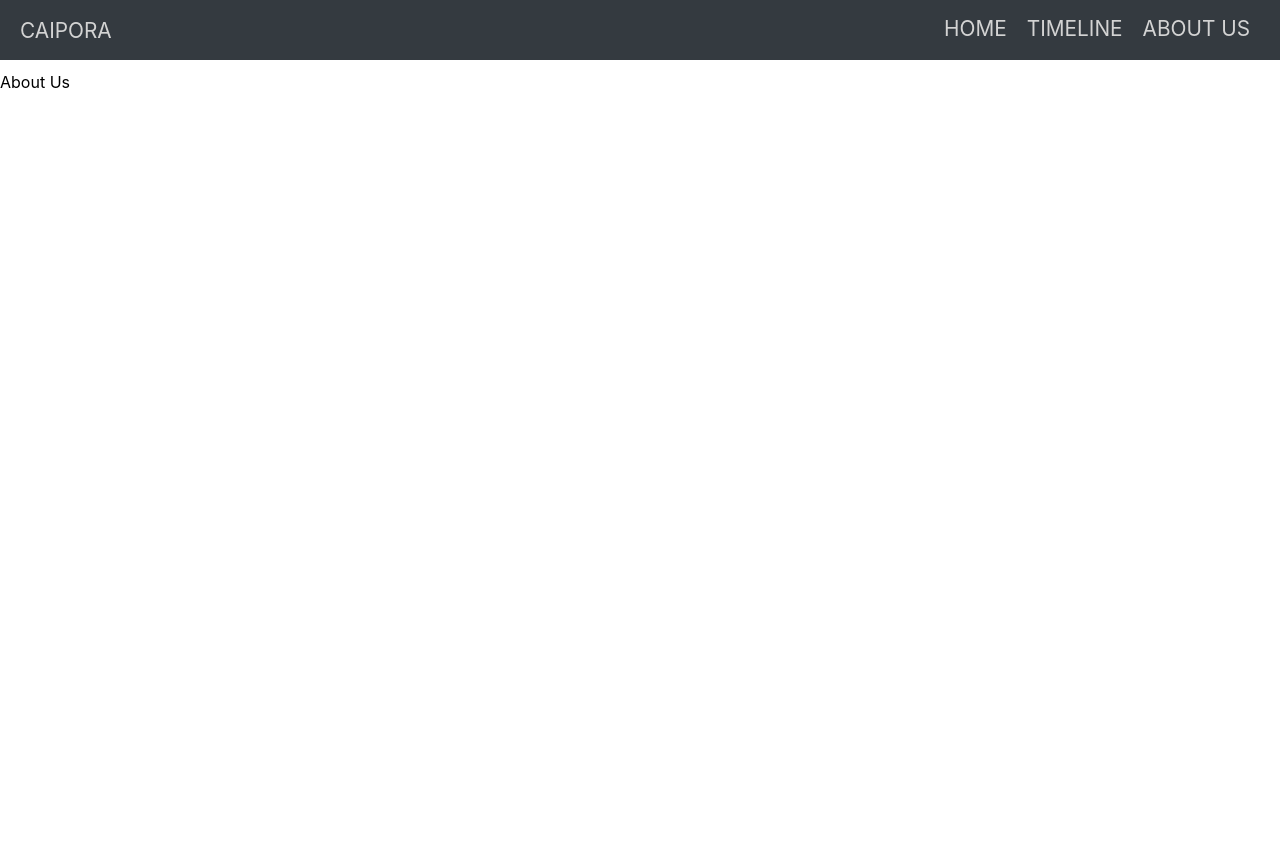
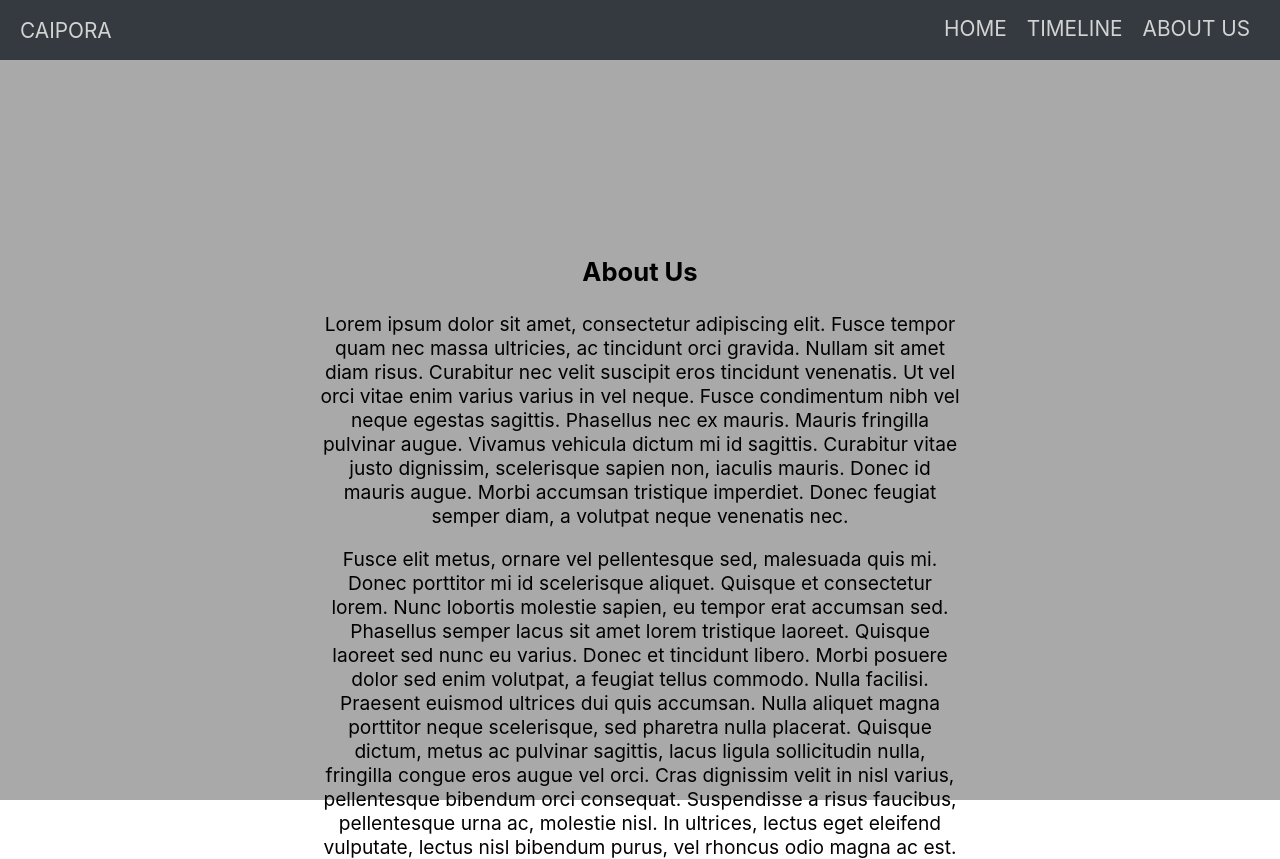
Before and after one commit to doritones/caipora-react, a React (Create React App) app: page /aboutus in a window 1280 px wide. Before the commit the page ends 800 px from the top, so only its background shows below. Built offline with nearby package versions, Linux system fonts and the light colour scheme.

Commit message:
Added AboutUs container and minor fixes

```diff
--- a/src/components/Layout/Layout.css
+++ b/src/components/Layout/Layout.css
@@ -1,3 +1,3 @@
 .Content {
-	margin-top: 72px;
+	margin-top: 60px;
 }
--- /dev/null
+++ b/src/containers/AboutUs/AboutUs.css
@@ -0,0 +1,27 @@
+.AboutUs {
+    width: 100%;
+    height: calc(100vh - 60px);
+    justify-content: center;
+    align-items: center;
+    background-color: darkgrey;
+    position: relative;
+}
+
+.AboutUsContent {
+    width: 50vw;
+    height: 50vh;
+    position: absolute;
+    top: 50%;
+    left: 50%;
+    transform: translate(-50%,-50%);
+}
+
+.AboutUsContent h3 {
+    text-align: center;
+    font-size: 1.6rem;
+}
+
+.AboutUsContent p {
+    text-align: center;
+    font-size: 1.2rem;
+}
--- a/src/containers/AboutUs/AboutUs.js
+++ b/src/containers/AboutUs/AboutUs.js
@@ -1,8 +1,19 @@
 import React from 'react';
 
+import './AboutUs.css';
+
 const aboutUs = () => (
-    <div>
-        <p>About Us</p>
+    <div className='AboutUs'>
+        <div className='AboutUsContent'>
+        <h3>About Us</h3>
+            <p>Lorem ipsum dolor sit amet, consectetur adipiscing elit. Fusce tempor quam nec massa ultricies, ac tincidunt orci gravida. Nullam sit amet diam risus. Curabitur nec velit suscipit eros tincidunt venenatis. Ut vel orci vitae enim varius
+                varius in vel neque. Fusce condimentum nibh vel neque egestas sagittis. Phasellus nec ex mauris. Mauris fringilla pulvinar augue. Vivamus vehicula dictum mi id sagittis. Curabitur vitae justo dignissim, scelerisque sapien non, iaculis
+                mauris. Donec id mauris augue. Morbi accumsan tristique imperdiet. Donec feugiat semper diam, a volutpat neque venenatis nec.</p>
+            <p>Fusce elit metus, ornare vel pellentesque sed, malesuada quis mi. Donec porttitor mi id scelerisque aliquet. Quisque et consectetur lorem. Nunc lobortis molestie sapien, eu tempor erat accumsan sed. Phasellus semper lacus sit amet lorem
+                tristique laoreet. Quisque laoreet sed nunc eu varius. Donec et tincidunt libero. Morbi posuere dolor sed enim volutpat, a feugiat tellus commodo. Nulla facilisi. Praesent euismod ultrices dui quis accumsan. Nulla aliquet magna porttitor
+                neque scelerisque, sed pharetra nulla placerat. Quisque dictum, metus ac pulvinar sagittis, lacus ligula sollicitudin nulla, fringilla congue eros augue vel orci. Cras dignissim velit in nisl varius, pellentesque bibendum orci consequat.
+                Suspendisse a risus faucibus, pellentesque urna ac, molestie nisl. In ultrices, lectus eget eleifend vulputate, lectus nisl bibendum purus, vel rhoncus odio magna ac est.</p>
+        </div>
     </div>
 );
 
```
